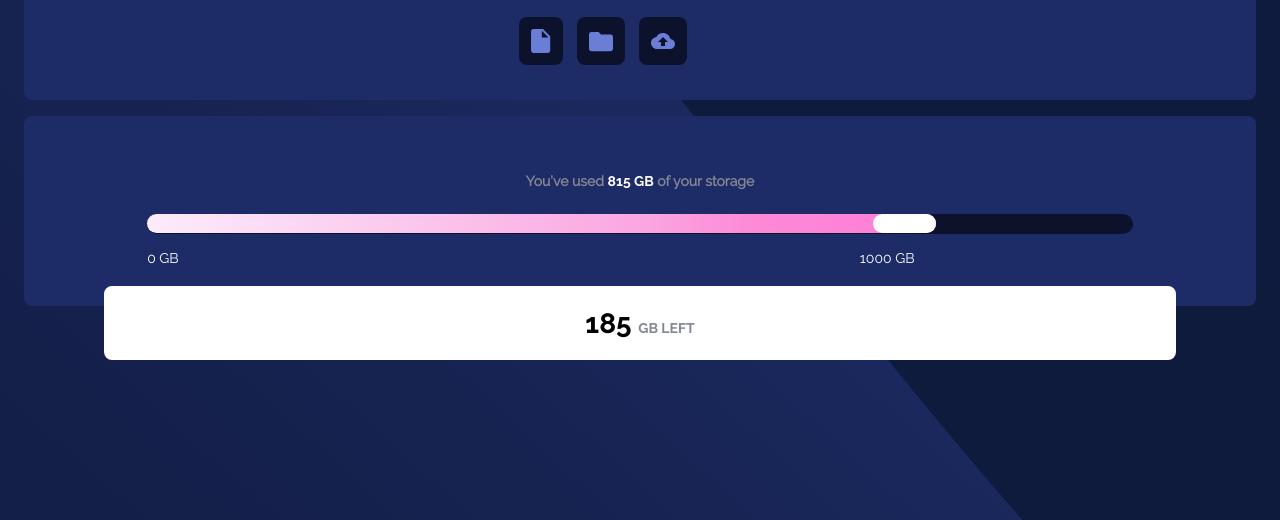
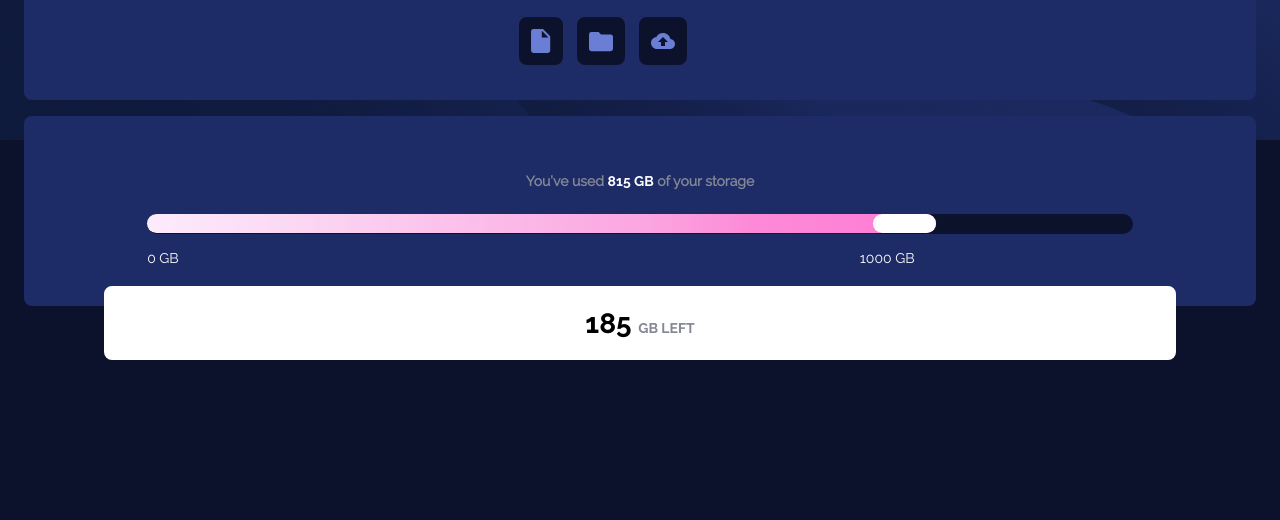
Before and after one commit to SteveNoyes/fyloDatabase, a plain HTML site: page index.html in a window 1280 px wide. Shown: the part 280-800 px from the top of the page. Drawn offline with Linux system fonts and the light colour scheme.

Commit message:
media query

```diff
--- a/css/style.css
+++ b/css/style.css
@@ -144,3 +144,12 @@ body {
 	font-size: 14px;
 	color: hsl(229, 7%, 55%);
 }
+
+@media screen and (min-width: 1240px) {
+	body {
+		background-image: url('../img/bg-desktop.svg');
+		height: 100%;
+		background-size: auto;
+		background-color: hsl(229, 57%, 11%);
+	}
+}
```
